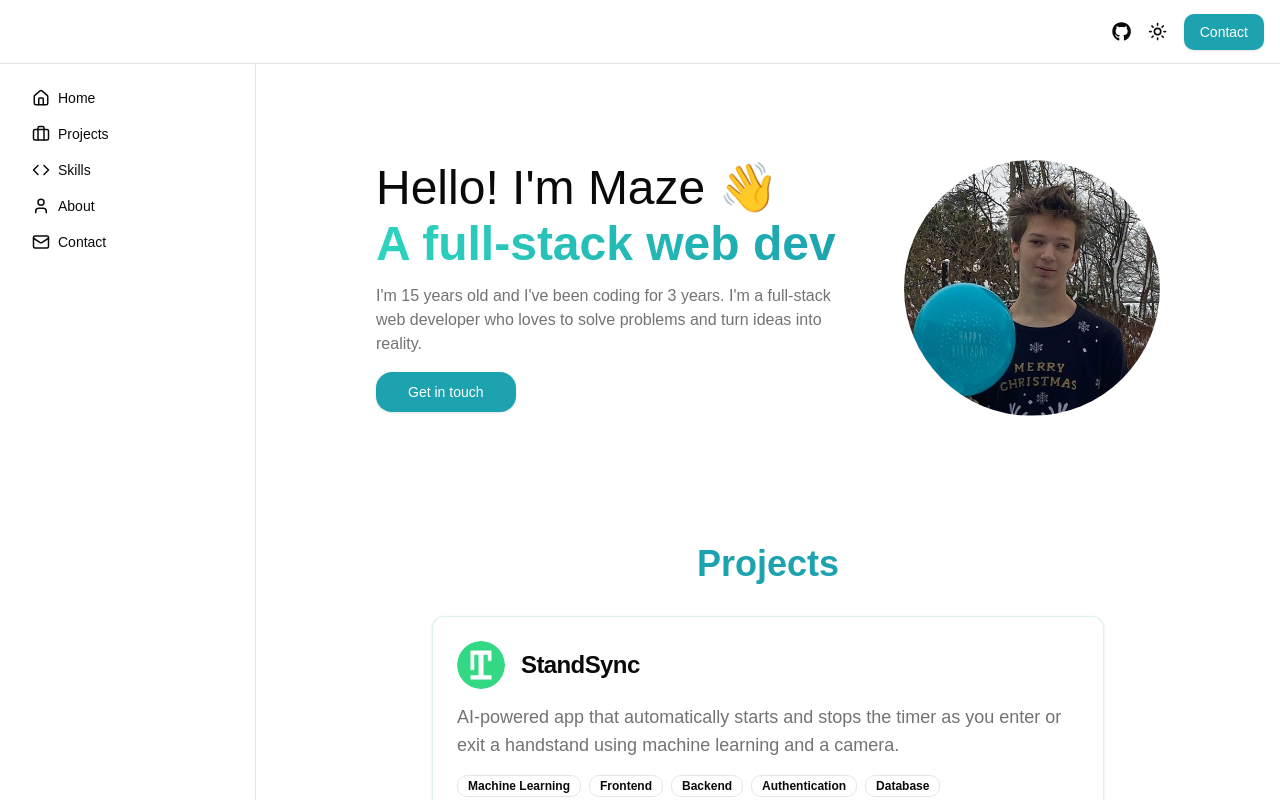
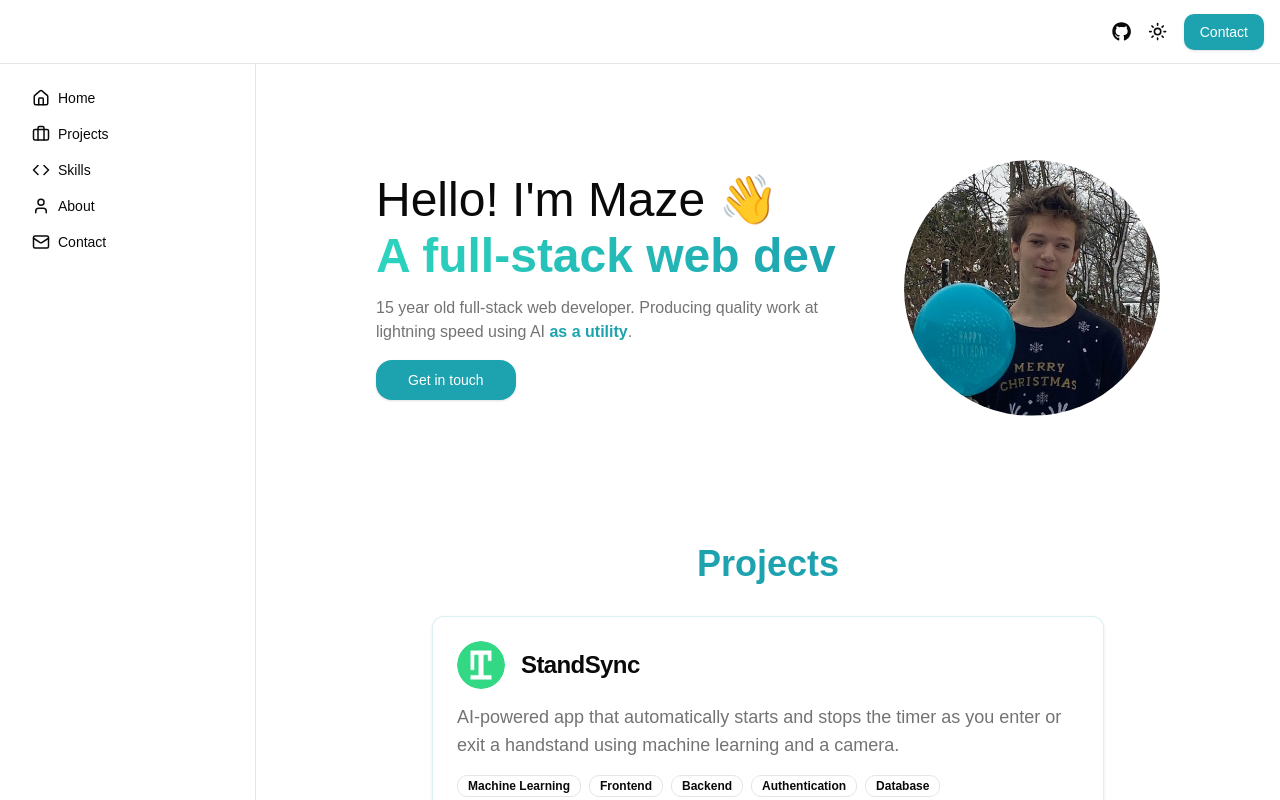
Before and after one commit to mazeincoding/maze-portfolio, a Next.js app: page / in a window 1280 px wide. Shown: the top 800 px of the page. Built offline with nearby package versions, Linux system fonts and the light colour scheme.

Commit message:
Hero description improved

```diff
--- a/src/components/hero.tsx
+++ b/src/components/hero.tsx
@@ -52,9 +52,9 @@ export default function Hero() {
             </span>
           </h1>
           <p className="text-base text-muted-foreground max-w-lg text-center lg:text-left">
-            I'm 15 years old and I've been coding for 3 years. I'm a full-stack
-            web developer who loves to solve problems and turn ideas into
-            reality.
+            15 year old full-stack web developer. Producing quality work at
+            lightning speed using AI{" "}
+            <span className="font-semibold text-primary">as a utility</span>.
           </p>
           <div className="w-full flex justify-center lg:justify-start">
             <Button
```
